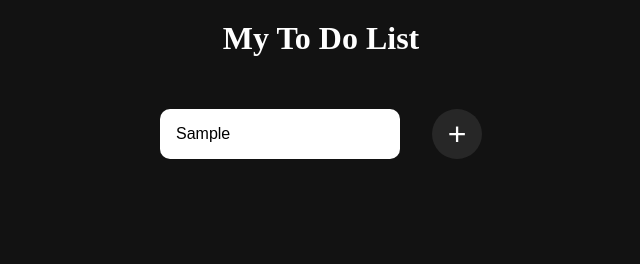
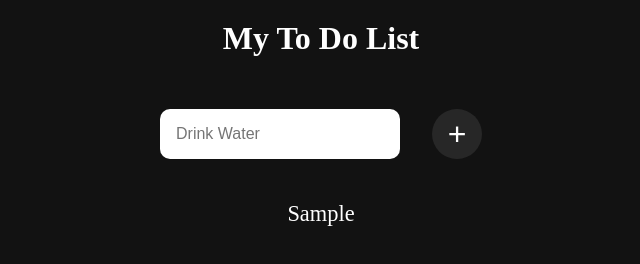
Before and after one commit to opaulojr/to-do-list, a website: page src/index.html in a window 1280 px wide. Both pictures are taken after typing "Sample" into the empty fields and a click on the button "New Task". Shown: the whole page, without its empty margins (319-959 px from the left). Drawn offline with Linux system fonts and the light colour scheme.

Commit message:
implement-tasks-list

```diff
--- a/src/index.html
+++ b/src/index.html
@@ -15,6 +15,10 @@
       <input type="text" id="task-text-input" placeholder="Drink Water">
       <button id="add-task-btn" title="New Task">+</button>
     </div>
+    <div id="content">
+      <ol id="tasks-list"></ol>
+    </div>
   </main>
+  <script src="script.js"></script>
 </body>
 </html>
--- a/src/script.js
+++ b/src/script.js
@@ -0,0 +1,40 @@
+const taskTextInput = document.getElementById('task-text-input');
+const addTaskBtn = document.getElementById('add-task-btn');
+const tasksList = document.getElementById('tasks-list');
+
+const storageTasks = JSON.parse(localStorage.getItem('tasks')) || [];
+
+function updateLocalStorage() {
+  localStorage.setItem('tasks', JSON.stringify(storageTasks));
+}
+
+function renderTasks() {
+  tasksList.innerHTML = '';
+
+  storageTasks.forEach((task) => {
+    const taskElement = document.createElement('li');
+    taskElement.textContent = task.text;
+
+    tasksList.appendChild(taskElement);
+  });
+}
+
+function createTask() {
+  const taskText = taskTextInput.value.trim();
+
+  storageTasks.push({ text: taskText });
+  taskTextInput.value = '';
+  updateLocalStorage();
+  renderTasks();
+}
+
+taskTextInput.addEventListener('keyup', (event) => {
+  if (event.key === 'Enter') createTask();
+});
+
+addTaskBtn.addEventListener('click', createTask);
+
+window.addEventListener('load', () => {
+  taskTextInput.value = '';
+  renderTasks();
+});
--- a/src/style.css
+++ b/src/style.css
@@ -3,6 +3,7 @@
   --secondary-dark-color: #272727;
   --white-color: #FFF;
   --black-color: #000;
+  --hover-color: #3f3f3f;
 }
 
 * {
@@ -70,3 +71,25 @@ input , button {
   cursor: pointer;
   font-size: 2rem;
 }
+
+#add-task-btn:hover {
+  background-color: var(--hover-color);
+  transition: 250ms;
+}
+
+#tasks-list {
+  display: flex;
+  max-width: 50vw;
+  flex-direction: column;
+  align-items: center;
+  color: var(--white-color);
+  font-size: 1.4rem;
+  gap: 1rem;
+  list-style: none;
+  text-transform: capitalize;
+}
+
+#tasks-list li {
+  padding: 10px;
+  word-break: break-all;
+}
```
Also changed, not shown: README.md.
